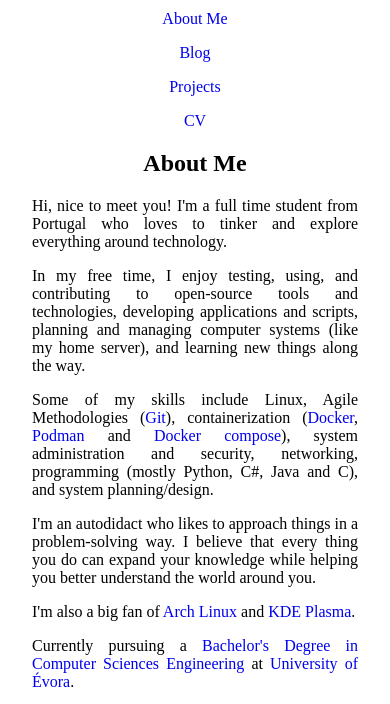
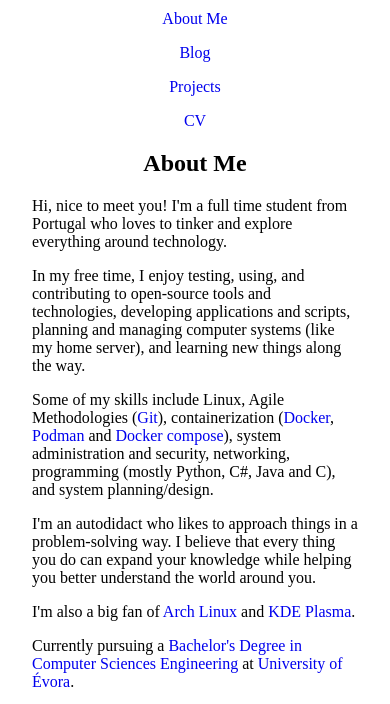
Before and after one commit to miguelallopes/www.miguelallopes.dev, a plain HTML site: page src/public/index.html in a window 390 px wide. Shown: the part 94-798 px from the top of the page. Drawn offline with Linux system fonts and the light colour scheme.

Commit message:
fix(style): format p texts to be aligned to left
Signed-off-by: Miguel Lopes <miguel.lopes@miguelallopes.dev>

```diff
--- a/src/public/css/style.css
+++ b/src/public/css/style.css
@@ -72,7 +72,7 @@ header {
   }
 
   p {
-    text-align: justify;
+    text-align: left;
   }
 
   header {
```
